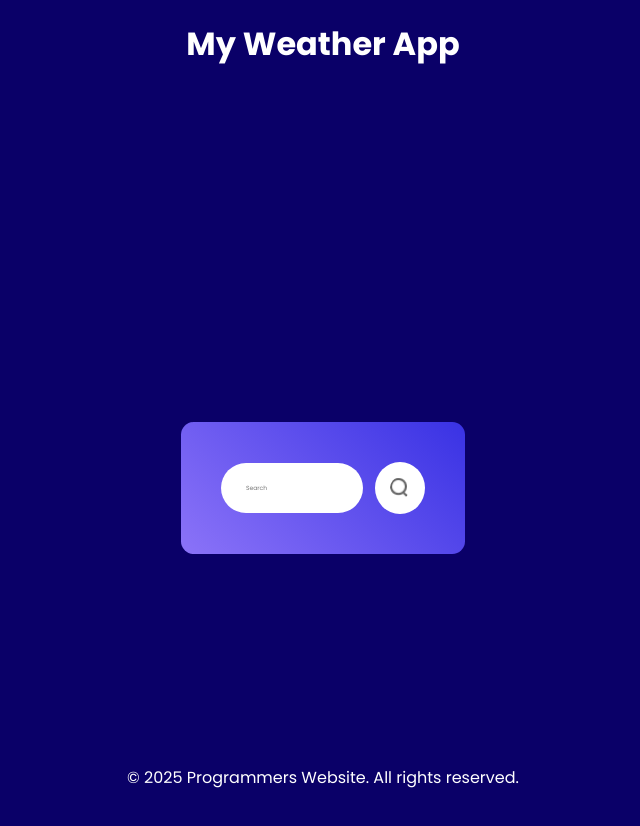
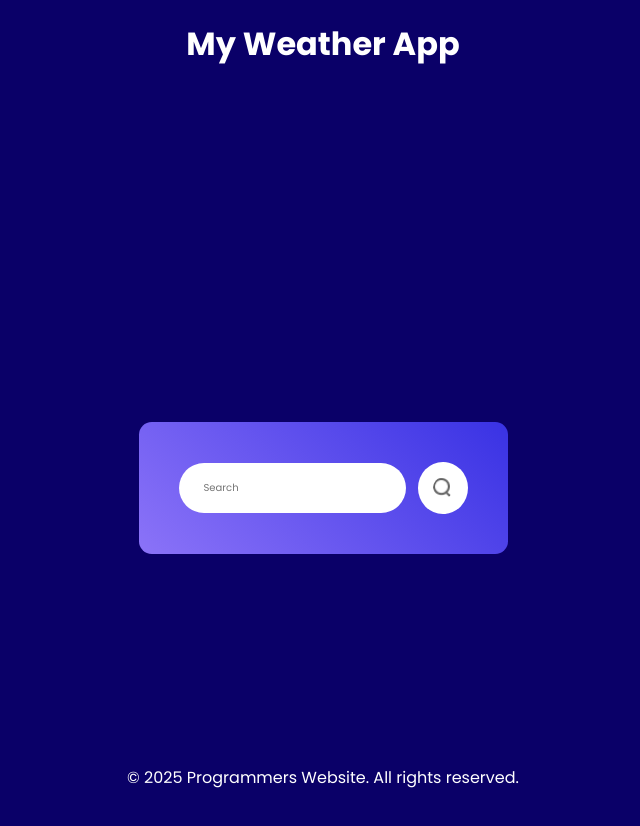
Before and after one commit to LanceGonzaga/Weather-app, a React (Vite) app in the folder Weather app/: page / in a window 1280 px wide. Shown: the top 826 px of the page, without its empty margins (317-957 px from the left). Built offline with nearby package versions, Linux system fonts and the light colour scheme; no server answers.

Commit message:
Update Weather.css

```diff
--- a/Weather app/src/components/Weather.css
+++ b/Weather app/src/components/Weather.css
@@ -22,7 +22,7 @@
     padding-left: 25px;
     color: #000000;
     background: #ffffff;
-    font-size: 5%;
+    font-size: 10px;
 }
 
 .search-bar img{
```
